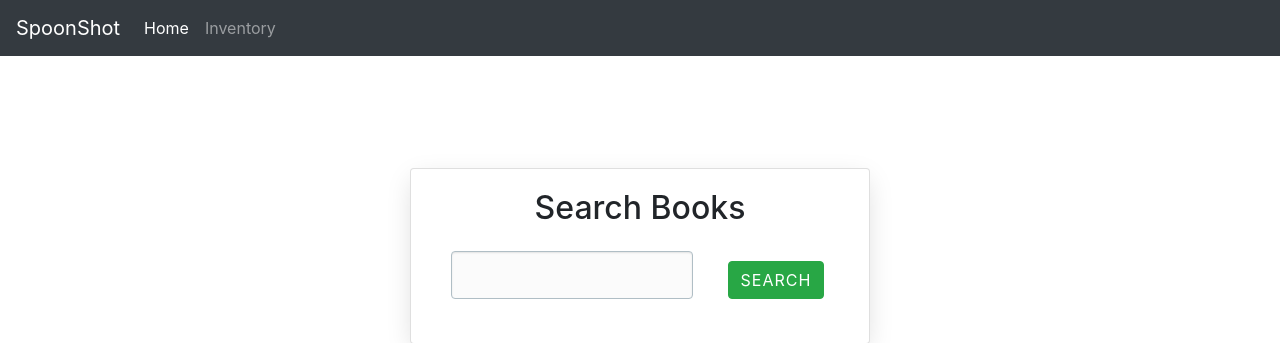
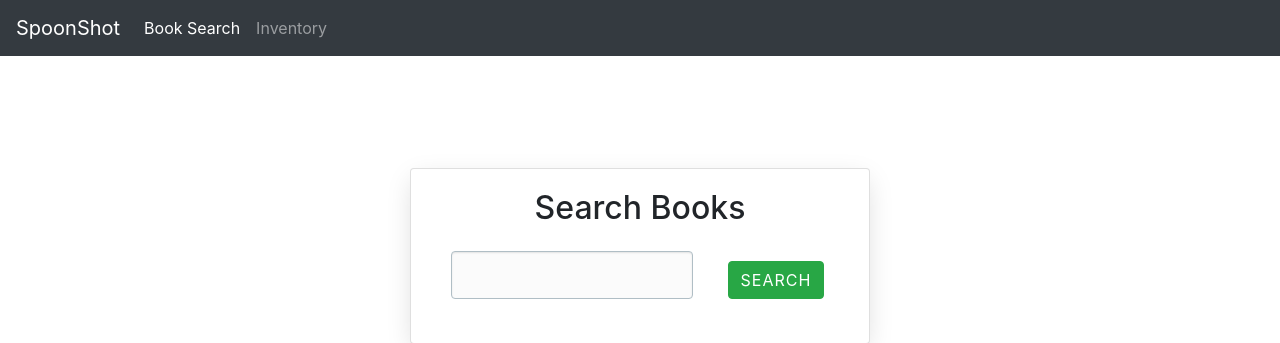
Before and after one commit to Priyamladha/Book-Inventory-SpoonShot, a Flask app: page / in a window 1280 px wide. Shown: the top 343 px of the page. Run offline with Flask 2, Linux system fonts and the light colour scheme; some libraries are stand-ins or nearby versions.

Commit message:
bug fixes

```diff
--- a/app.py
+++ b/app.py
@@ -25,12 +25,14 @@ def home():
 
 @app.route('/inventory/')
 def inventory():
-  global inventory_books
-  inventory_books = list(db.books.find())
+  # global inventory_books
+  # inventory_books = list(db.books.find())
   return render_template('inventory.html')
 
 @app.route('/inventory/ajax/',methods=['GET'])
 def getinventory():
+  global inventory_books
+  inventory_books = list(db.books.find())
   return jsonify(list(inventory_books)), 200
 
 
--- a/static/js/bookupdatescript.js
+++ b/static/js/bookupdatescript.js
@@ -7,7 +7,8 @@ function addbook(){
         type: "POST",
         data:data,
         success: function (resp) {
-            window.location.href = "/updatebook/"+id;
+            //window.location.href = "/updatebook/"+id;
+            window.location.replace("/inventory/");
         }
     });
 }
--- a/templates/navbar.html
+++ b/templates/navbar.html
@@ -7,7 +7,7 @@
     <div class="collapse navbar-collapse" id="navbarSupportedContent">
       <ul class="navbar-nav mr-auto">
         <li class="nav-item active">
-          <a class="nav-link" href="/">Home <span class="sr-only">(current)</span></a>
+          <a class="nav-link" href="/">Book Search <span class="sr-only">(current)</span></a>
         </li>
         <li class="nav-item">
           <a class="nav-link" href="/inventory/">Inventory</a>
```
